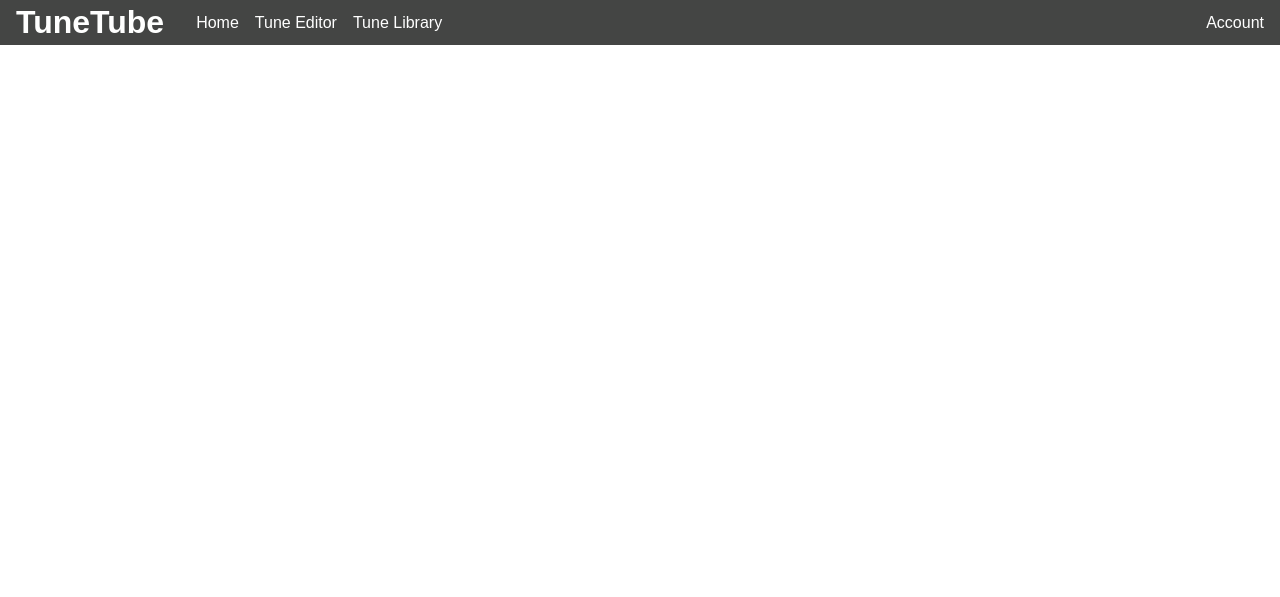
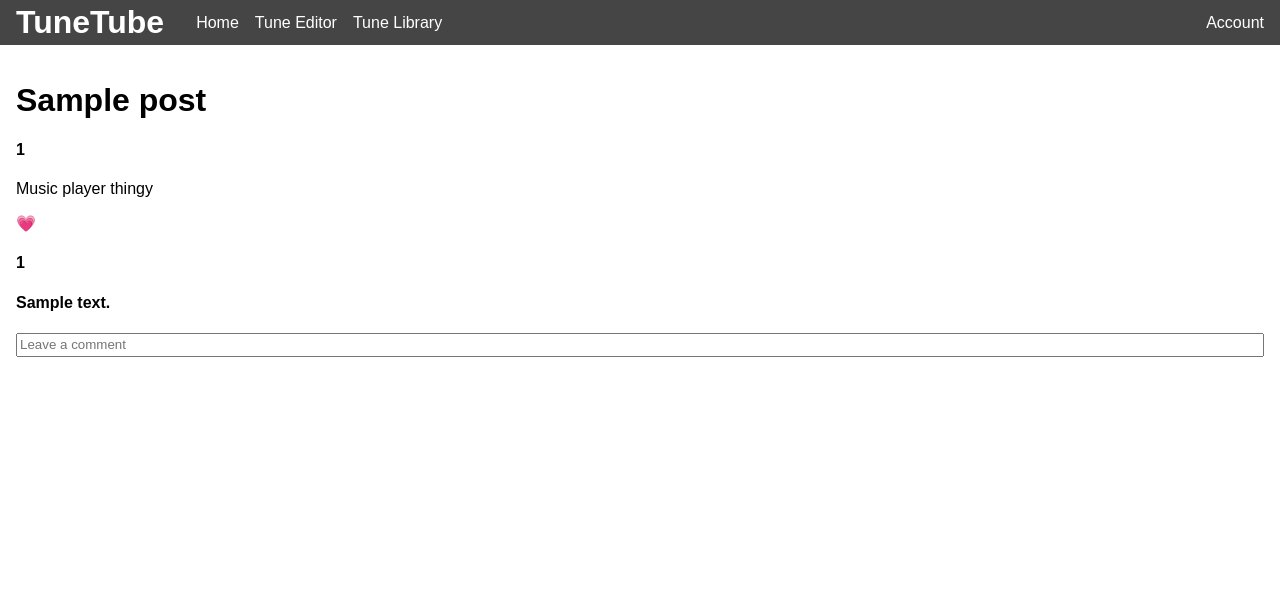
Before and after one commit to PenguinSnail/tunetube, a Flask app: template templates/post.html in a window 1280 px wide. Shown: the top 597 px of the page. Run offline with Flask 3, Linux system fonts and the light colour scheme; the template is opened without the code that fills it: most values are stand-ins (such as "Sample title", 1, 10 or a date in 2020).

Commit message:
Completed frame of post and index

```diff
--- a/templates/post.html
+++ b/templates/post.html
@@ -1,5 +1,20 @@
 {% extends 'layout.html' %}
 {% block title %}TuneTube{% endblock %}
-{% block body %}
+<!--Block to add css for home-page -->
+{% block head %}
     <link rel="stylesheet" href="static/css/home-page.css" />
 {% endblock %}
+{% block body %}
+    <h1>{{ post.getTitle() }}</h1>
+    <h4>{{ post.getUserID() }}</h4>
+    <div>
+        <p>Music player thingy</p>
+    </div>
+    <p>&#128151;</p>
+
+    {% for comment in comments %}
+        <h4>{{ comment.getUserID() }}</h4>
+        <h4>{{ comment.getComment() }}</h4>
+    {% endfor %}
+    <input type="text" id="comment" placeholder="Leave a comment" class="comment-box" />
+{% endblock %}
```
Also changed, not shown: templates/index.html (+5 -4 lines).
